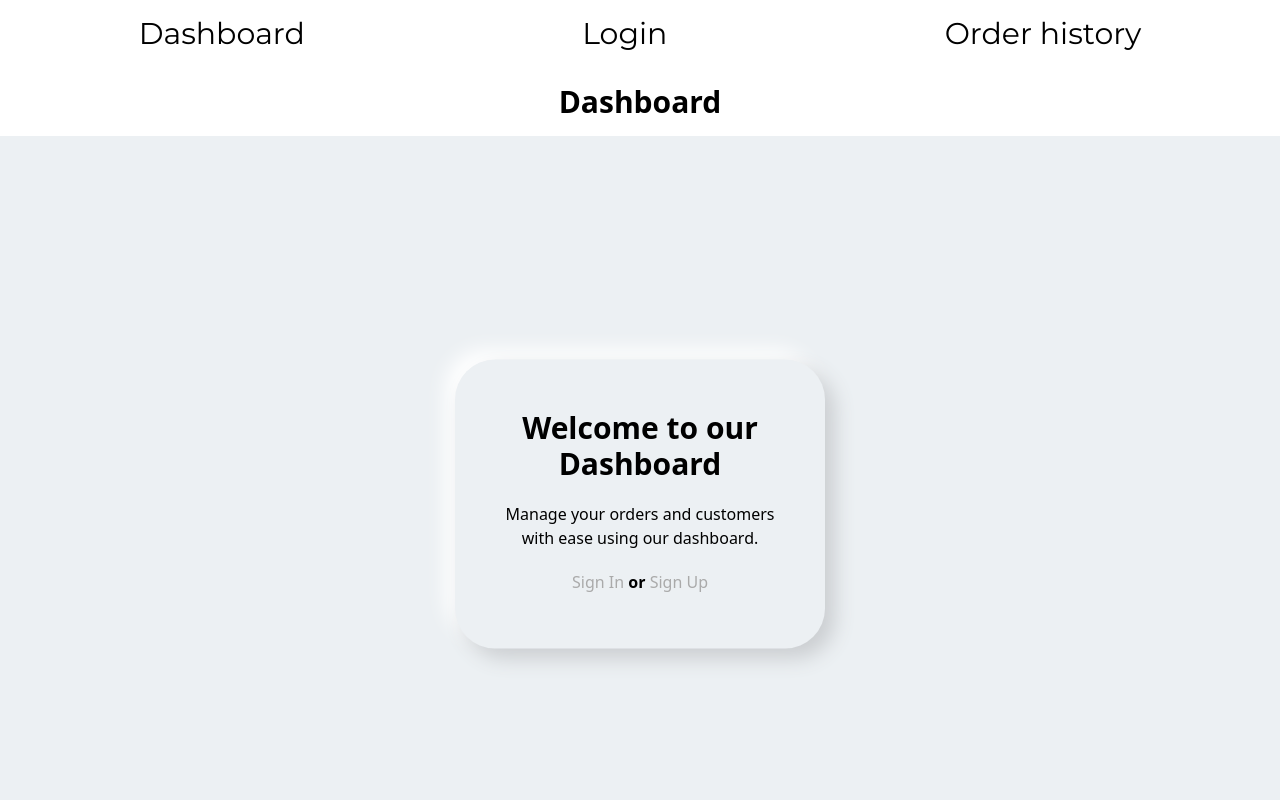
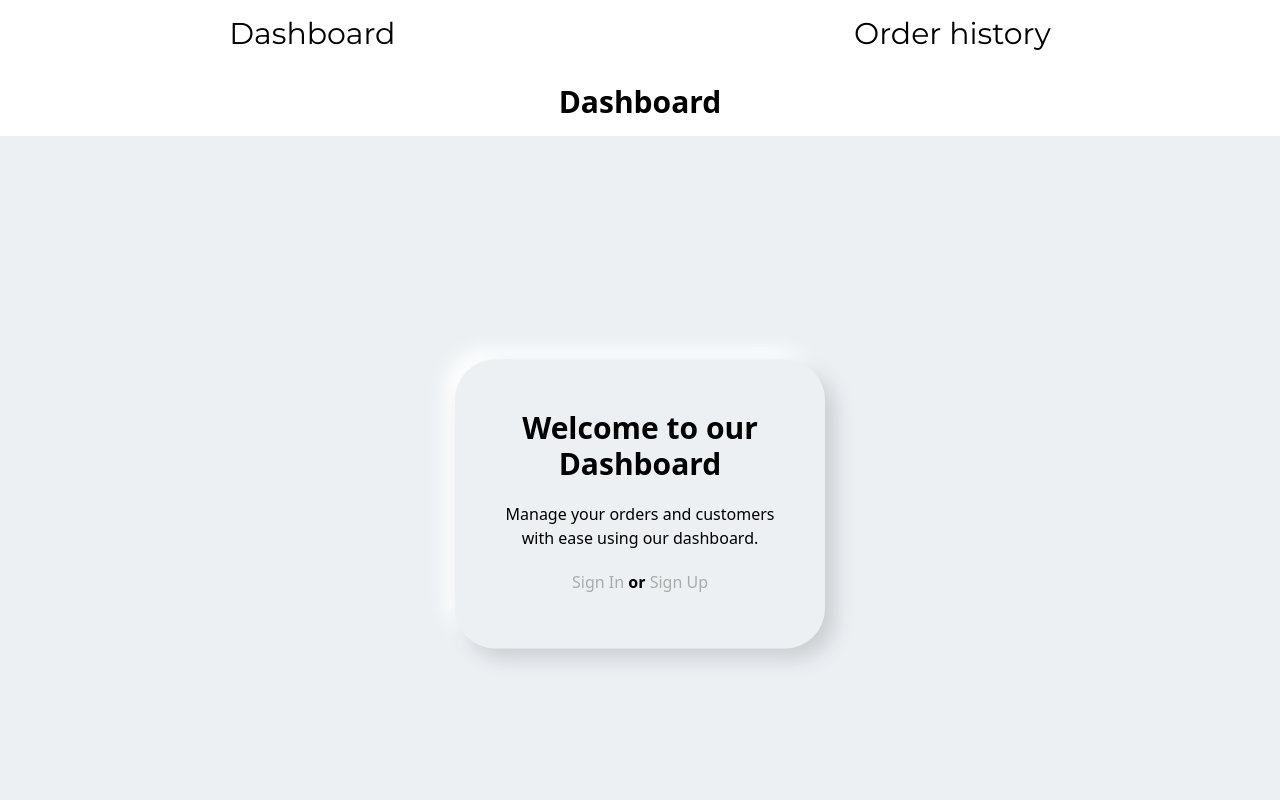
Before and after one commit to loneCapricorn/tech-assignment, a React (Vite) app: page / in a window 1280 px wide. Shown: the top 800 px of the page. Built offline with nearby package versions, Linux system fonts and the light colour scheme; a web font is replaced by a local one.

Commit message:
Update dashboard path

```diff
--- a/src/constants/index.js
+++ b/src/constants/index.js
@@ -7,11 +7,7 @@ const FORM_LOGO =
 const navbarItems = [
   {
     label: "Dashboard",
-    path: "/",
-  },
-  {
-    label: "Login",
-    path: "/login",
+    path: "/dashboard",
   },
   {
     label: "Order history",
```
